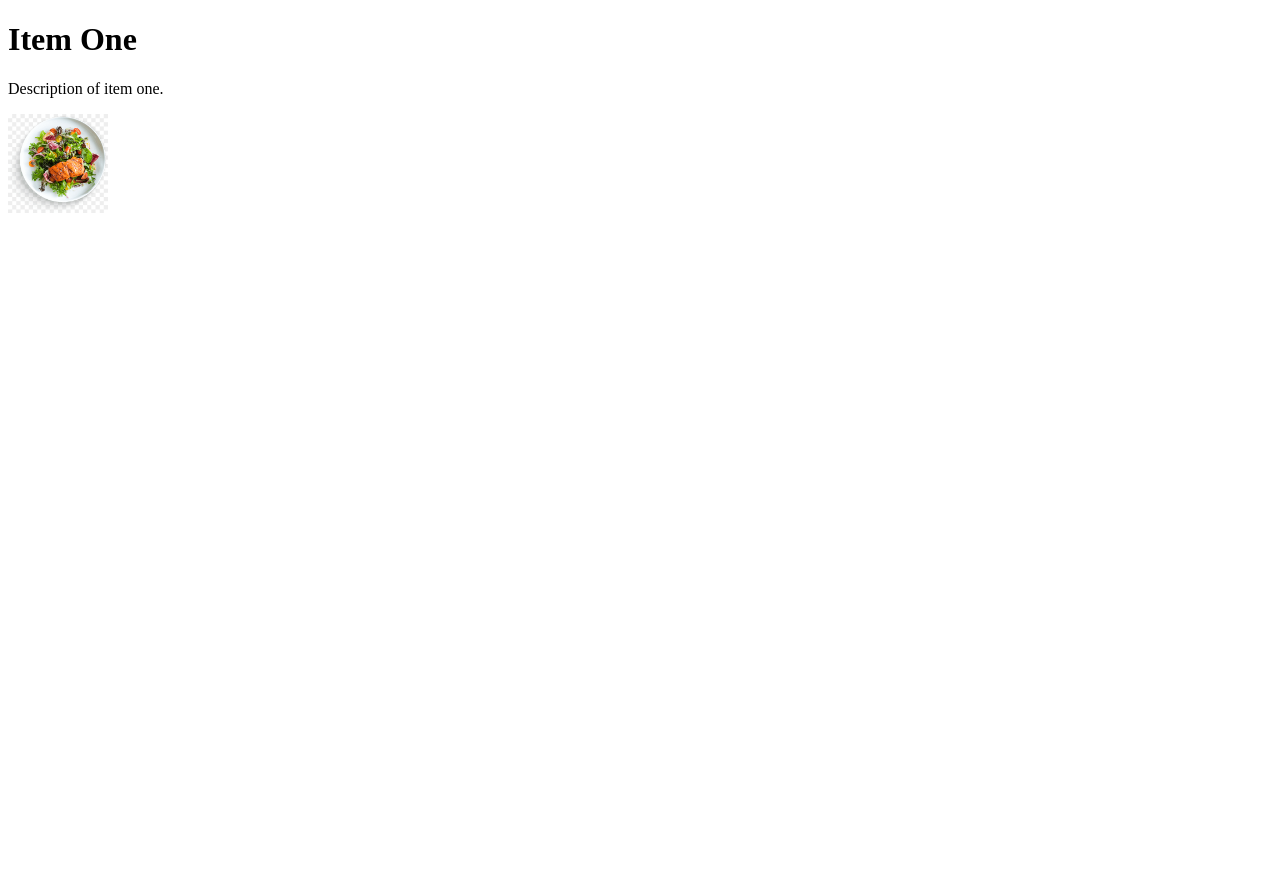
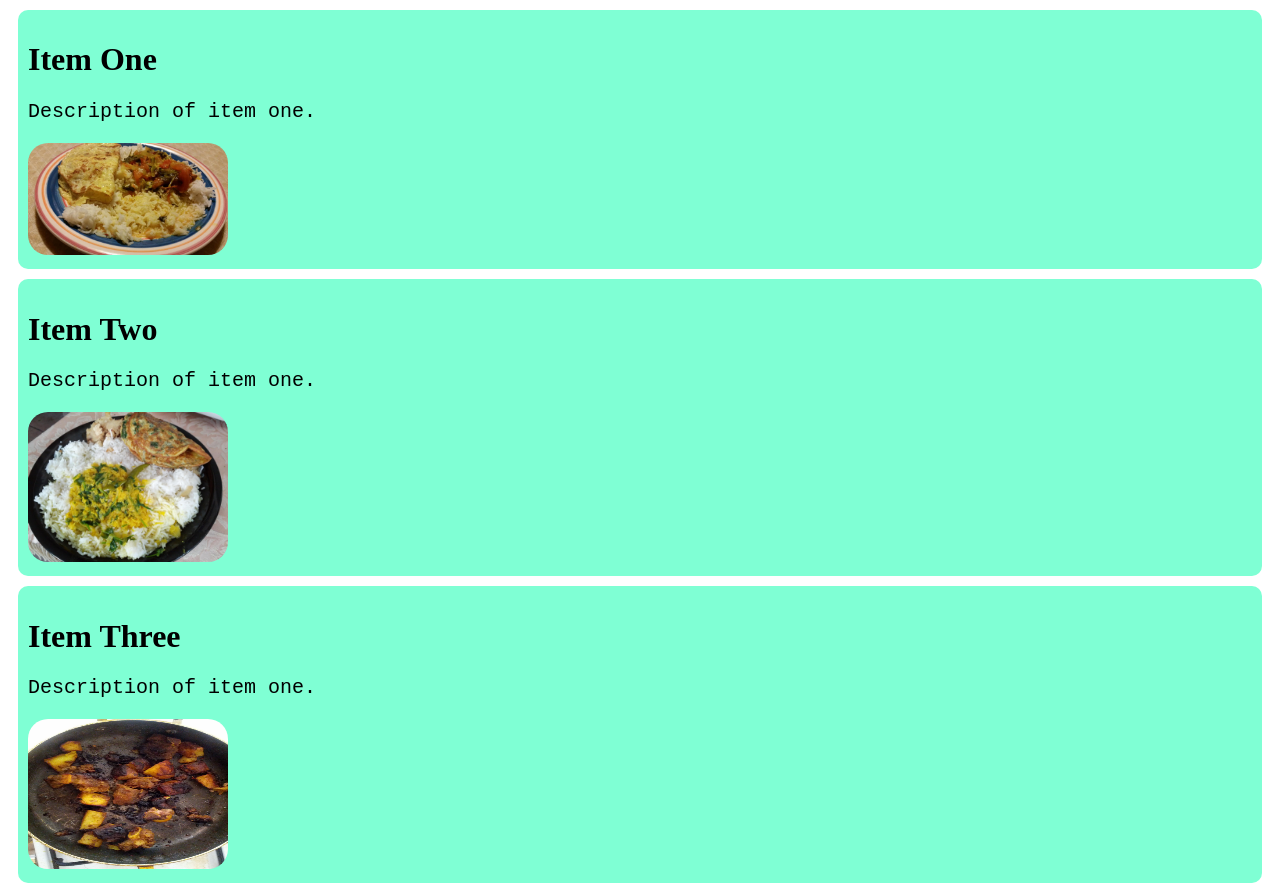
Before and after one commit to Bappi-dev/My-menu-list, a plain HTML site: page menu.html in a window 1280 px wide. Before the commit the page ends 800 px from the top, so only its background shows below. Drawn offline with Linux system fonts and the light colour scheme.

Commit message:
create the two and three item done

```diff
--- a/menu.html
+++ b/menu.html
@@ -4,12 +4,27 @@
     <meta charset="UTF-8">
     <meta name="viewport" content="width=device-width, initial-scale=1.0">
     <title>My menu list</title>
+    <link rel="stylesheet" href="style/style.css">
 </head>
 <body>
-    <div>
+    <div class="menu-item">
         <h1>Item One</h1>
-        <p>Description of item one.</p>
-        <img width="100px" src="image/png-transparent-delicious-food-food-salad-vegetable-salad-thumbnail.png" alt="">
+        <p class="item-Description">Description of item one.</p>
+        <img class="img" width="200px" src="image/dim_dal_vaat.jpg" alt="">
     </div>
+    <!-- item2 -->
+      <div class="menu-item">
+        <h1>Item Two</h1>
+        <p class="item-Description">Description of item one.</p>
+        <img class="img" width="200px" src="image/dim_vaat.jpg" alt="">
+    </div>
+    <!-- item3 -->
+       <div class="menu-item">
+        <h1>Item Three</h1>
+        <p class="item-Description">Description of item one.</p>
+        <img class="img" width="200px" height="150px" src="image/kala_vuna.jpg" alt="">
+    </div>
+
+
 </body>
 </html>
--- a/style/style.css
+++ b/style/style.css
@@ -17,3 +17,17 @@
 .check{
     font-size:20px;
 }
+
+.menu-item {
+    background-color:aquamarine;
+    padding: 10px;
+    border-radius:10px;
+    margin:10px
+}
+.img{
+    border-radius:20px
+}
+.item-Description{
+    font-size:20px;
+    font-family: 'Courier New', Courier, monospace;
+}
```
Also changed, not shown: image/dim_dal_vaat.jpg (added), image/dim_vaat.jpg (added), image/juicy-cheeseburger-gourmet-burger-perfection_632498-25274.avif (deleted), image/kala_vuna.jpg (added), image/png-transparent-delicious-food-food-salad-vegetable-salad-thumbnail.png (deleted), image/pora_mon3.jpg (added).
